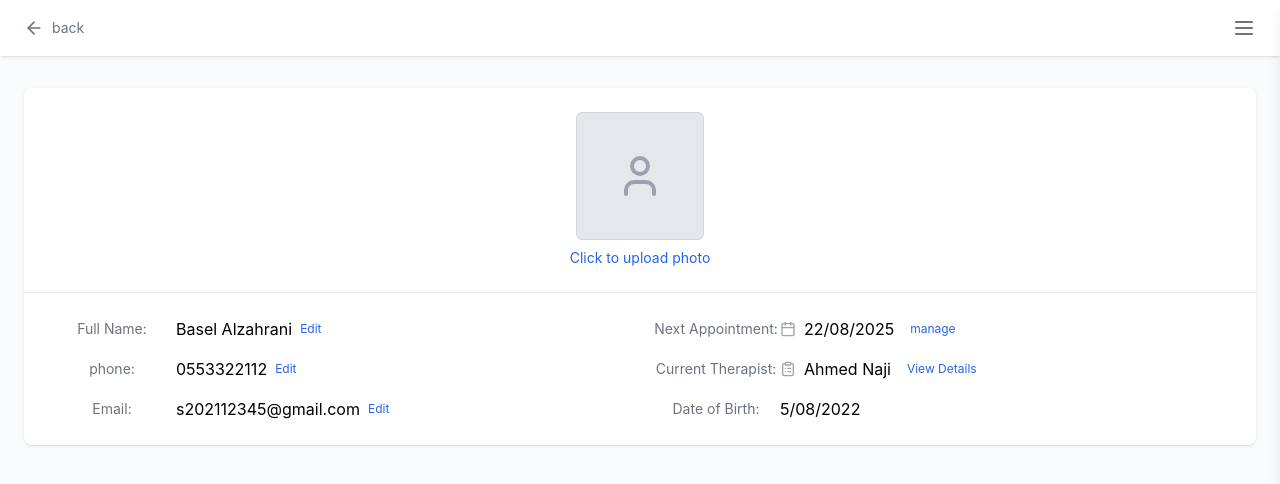
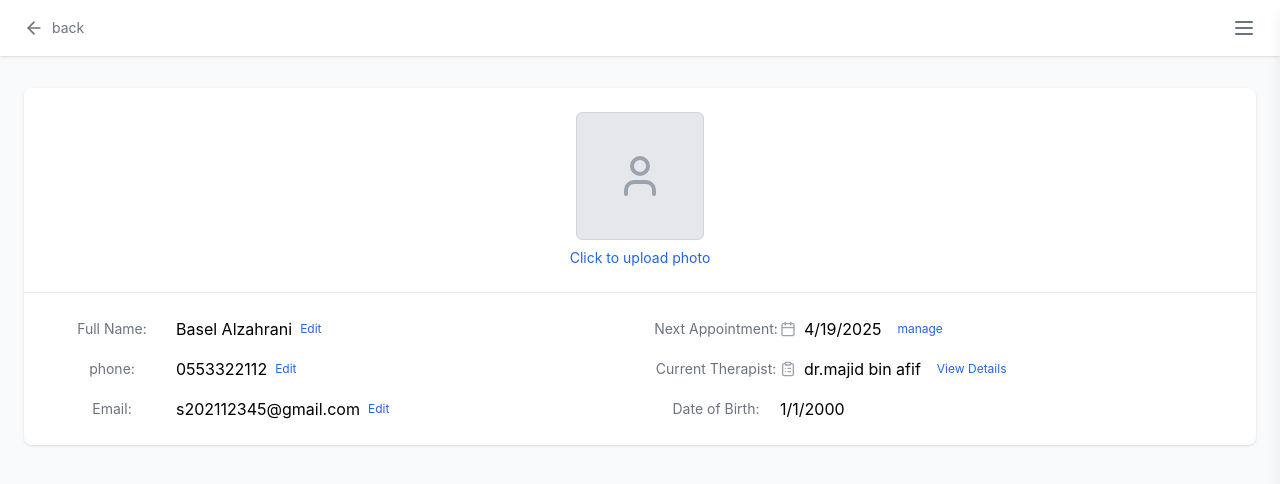
Before and after one commit to ddssCS365/Group-18, a React (Create React App) app: page /patient in a window 1280 px wide. Shown: the top 484 px of the page. Built offline with nearby package versions, Linux system fonts and the light colour scheme.

Commit message:
fix: Update therapist details and navigation path in PatientDashboard and ViewTherapist components

```diff
--- a/src/components/Patient/PatientDashboard.js
+++ b/src/components/Patient/PatientDashboard.js
@@ -78,9 +78,9 @@ export default function TherapistDashboard() {
     fullName: "Basel Alzahrani",
     phone: "0553322112",
     Email: "s202112345@gmail.com",
-    nextAppointment: "22/08/2025",
-    nextPatient: "Ahmed Naji",
-    dateOfJoin: "5/08/2022",
+    nextAppointment: "4/19/2025",
+    nextPatient: "dr.majid bin afif",
+    dateOfBirth: "1/1/2000",
   });
 
   const [editing, setEditing] = useState({
@@ -313,7 +313,7 @@ export default function TherapistDashboard() {
                   <span className="w-32 text-sm text-gray-500">
                     Date of Birth:
                   </span>
-                  <span className="text-base">{therapist.dateOfJoin}</span>
+                  <span className="text-base">{therapist.dateOfBirth}</span>
                 </div>
               </div>
             </div>
--- a/src/components/Patient/ViewTherapist.js
+++ b/src/components/Patient/ViewTherapist.js
@@ -24,7 +24,7 @@ export default function ViewTherapist() {
   }, [sidebarOpen]);
 
   const handleSearch = () => {
-    navigate("AppointmentBooking");
+    navigate("/patient/AppointmentBooking");
   };
 
   return (
@@ -101,7 +101,7 @@ export default function ViewTherapist() {
                 <div className="flex items-center">
                   <span className="w-32 text-sm text-gray-500">Email:</span>
                   <span className="text-base font-semibold">
-                    ddss4038@gmail.com
+                    baselzsa@gmail.com
                   </span>
                 </div>
               </div>
@@ -114,7 +114,7 @@ export default function ViewTherapist() {
                   </span>
                   <span className="text-base font-semibold flex items-center gap-2">
                     <Calendar className="h-4 w-4 text-gray-400" />
-                    22/8/2025
+                    4/19/2025
                   </span>
                 </div>
                 <div className="flex items-center">
```
